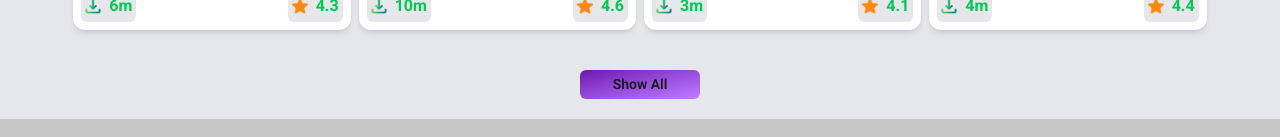
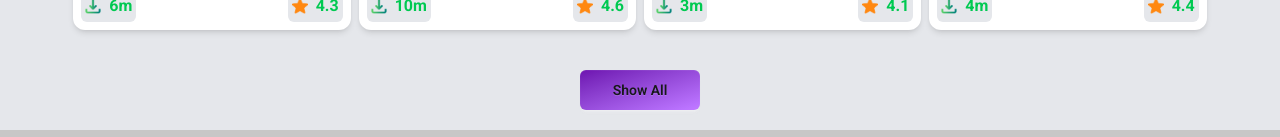
Before and after one commit to fahim-shareear/Assignment_08, a React (Vite) app: page / in a window 1280 px wide. Shown: the part 1892-2029 px from the top of the page. Built offline with nearby package versions, Linux system fonts and the light colour scheme.

Commit message:
adding border style

```diff
--- a/src/components/Griddata/Homegrid.jsx
+++ b/src/components/Griddata/Homegrid.jsx
@@ -12,7 +12,7 @@ const Homegrid = ({appPromise}) => {
                 }
             </div>
             <div className="flex items-center justify-center mt-10">
-                <button className="rounded-md font-semibold text-[14px] p-1 w-30 cursor-pointer bg-linear-to-br from-purple-800 to-purple-400">Show All</button>
+                <button className="btn border-none rounded-md font-semibold text-[14px] p-1 w-30 cursor-pointer bg-linear-to-br from-purple-800 to-purple-400">Show All</button>
             </div>
         </div>
     );
```
